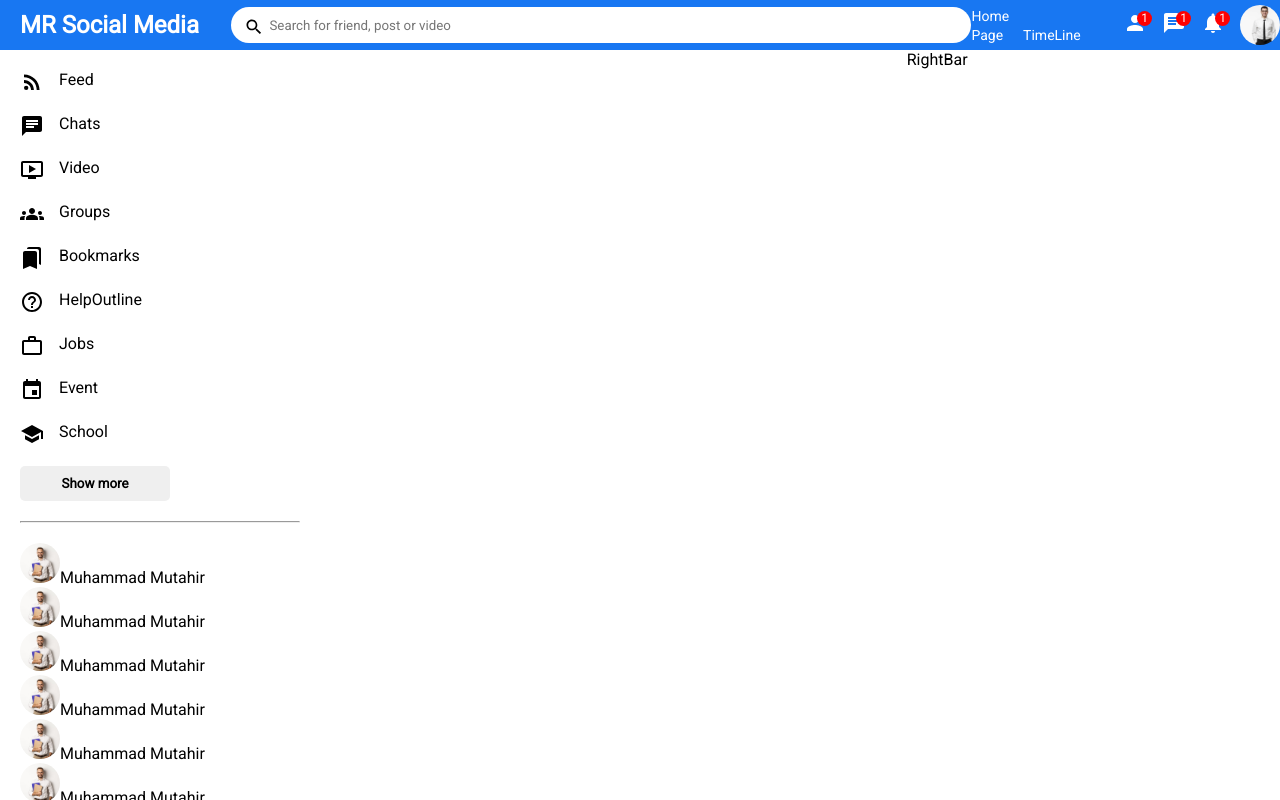
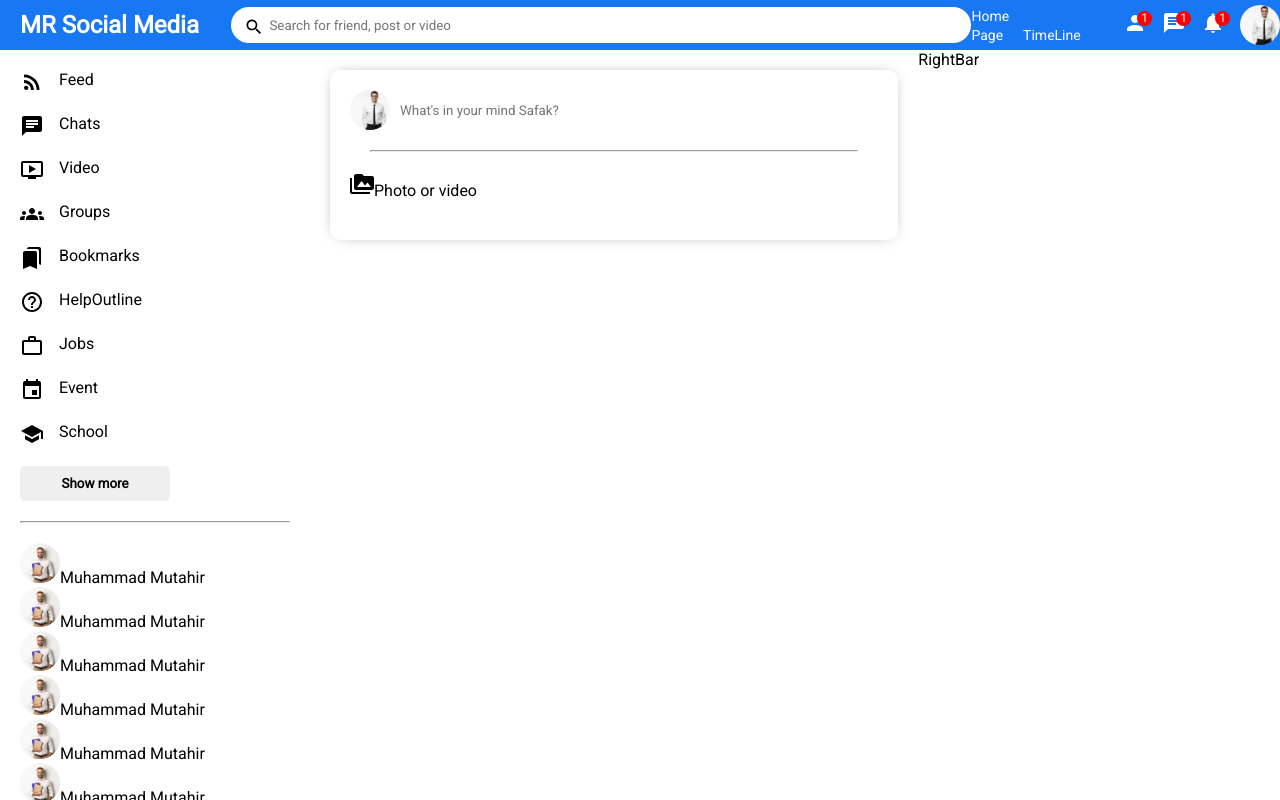
Before and after one commit to MRMutahir/MONGODB-CRUD, a React (Create React App) app in the folder Frontend-UI/: page / in a window 1280 px wide. Built offline with nearby package versions, Linux system fonts and the light colour scheme.

Commit message:
start feed

```diff
--- a/Frontend-UI/src/Components/Feed/Feed.css
+++ b/Frontend-UI/src/Components/Feed/Feed.css
@@ -1,3 +1,4 @@
 .Feed {
   flex: 5.5;
+  padding: 20px;
 }
--- a/Frontend-UI/src/Components/Feed/Feed.jsx
+++ b/Frontend-UI/src/Components/Feed/Feed.jsx
@@ -1,10 +1,13 @@
 import React from "react";
 import "./Feed.css";
+import Share from "../Share/Share";
 
 function Feed() {
   return (
     <div className="Feed">
-      <feed className="Wrapper"></feed>
+      <div className="Wrapper">
+        <Share />
+      </div>
     </div>
   );
 }
--- /dev/null
+++ b/Frontend-UI/src/Components/Share/Share.css
@@ -0,0 +1,31 @@
+.share {
+  width: 100%;
+  height: 170px;
+  border-radius: 10px;
+  -webkit-box-shadow: 0px 0px 16px -8px rgba(0, 0, 0, 0.68);
+  box-shadow: 0px 0px 16px -8px rgba(0, 0, 0, 0.68);
+}
+.shareWrapper {
+  padding: 20px;
+}
+.shareProfileImg {
+  width: 40px;
+  height: 40px;
+  object-fit: cover;
+  border-radius: 50%;
+  margin-right: 10px;
+}
+.shareTop {
+  display: flex;
+  align-items: center;
+}
+.shareInput {
+  border: none;
+  width: 100%;
+}
+.shareInput:focus {
+  outline: none;
+}
+.share-line{
+    margin: 20px;
+}
--- /dev/null
+++ b/Frontend-UI/src/Components/Share/Share.jsx
@@ -0,0 +1,29 @@
+import React from "react";
+import "./Share.css";
+import PermMediaIcon from "@mui/icons-material/PermMedia";
+function Share() {
+  return (
+    <div className="share">
+      <div className="shareWrapper">
+        <div className="shareTop">
+          <img className="shareProfileImg" src="\assets\person1.jpg" alt="" />
+          <input
+            placeholder="What's in your mind Safak?"
+            className="shareInput"
+          />
+        </div>
+        <hr className="share-line" />
+        <div className="shareButtom">
+          <div className="shareOptions">
+            <div className="shareOption">
+              <PermMediaIcon className="shareIcon" />
+              <span className="shareOptionText">Photo or video</span>
+            </div>
+          </div>
+        </div>
+      </div>
+    </div>
+  );
+}
+
+export default Share;
```
